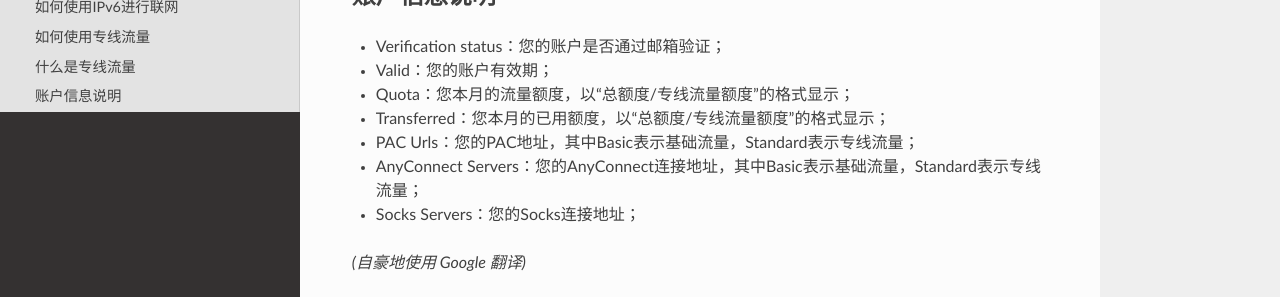
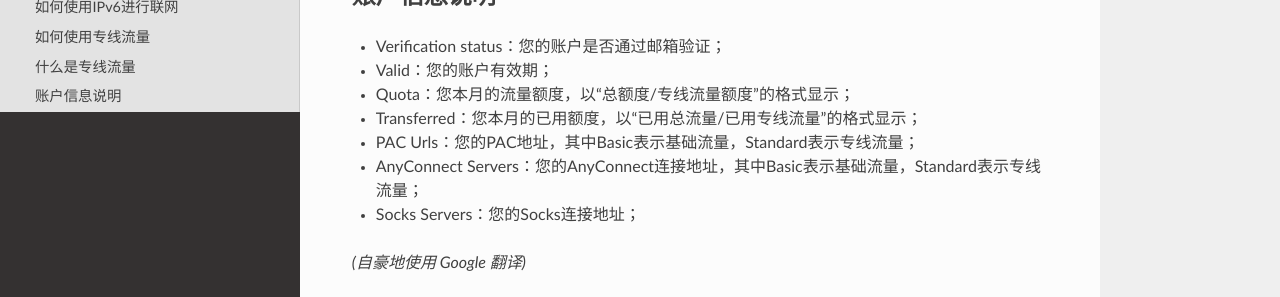
Before and after one commit to orezm/avc, a Sphinx documentation site: the page built from docs/source/zh.rst, in a window 1280 px wide and 900 px high, scrolled down 4209 px. Shown: the part 436-733 px from the top of the window. Built offline with Sphinx 7.4.7 and the Read the Docs theme 2.0.0, drawn with Linux system fonts in a browser that asks for light colours.

Commit message:
Update zh.rst

```diff
--- a/docs/source/zh.rst
+++ b/docs/source/zh.rst
@@ -146,7 +146,7 @@ Awesome VPN在提供非常充足的基础流量之余，为每个基础版账户
 * Verification status：您的账户是否通过邮箱验证；
 * Valid：您的账户有效期；
 * Quota：您本月的流量额度，以“总额度/专线流量额度”的格式显示；
-* Transferred：您本月的已用额度，以“总额度/专线流量额度”的格式显示；
+* Transferred：您本月的已用额度，以“已用总流量/已用专线流量”的格式显示；
 * PAC Urls：您的PAC地址，其中Basic表示基础流量，Standard表示专线流量；
 * AnyConnect Servers：您的AnyConnect连接地址，其中Basic表示基础流量，Standard表示专线流量；
 * Socks Servers：您的Socks连接地址；
```
